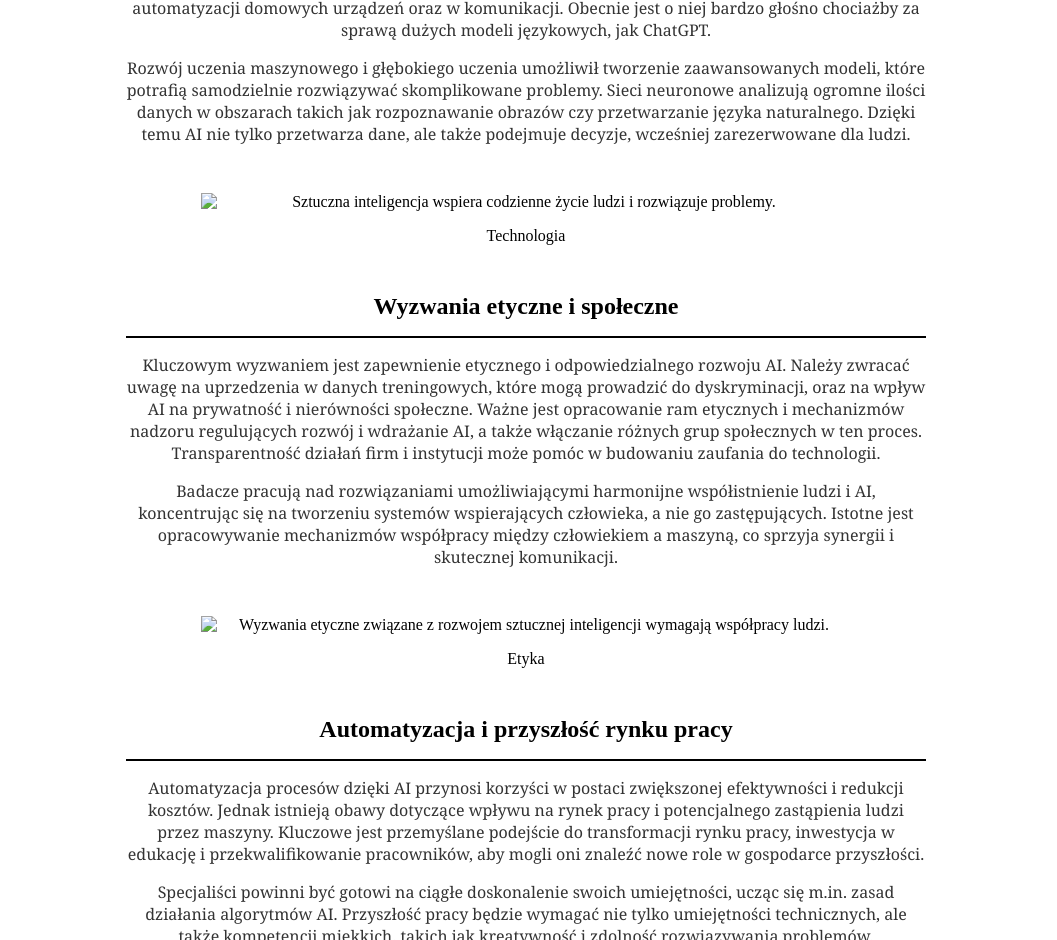
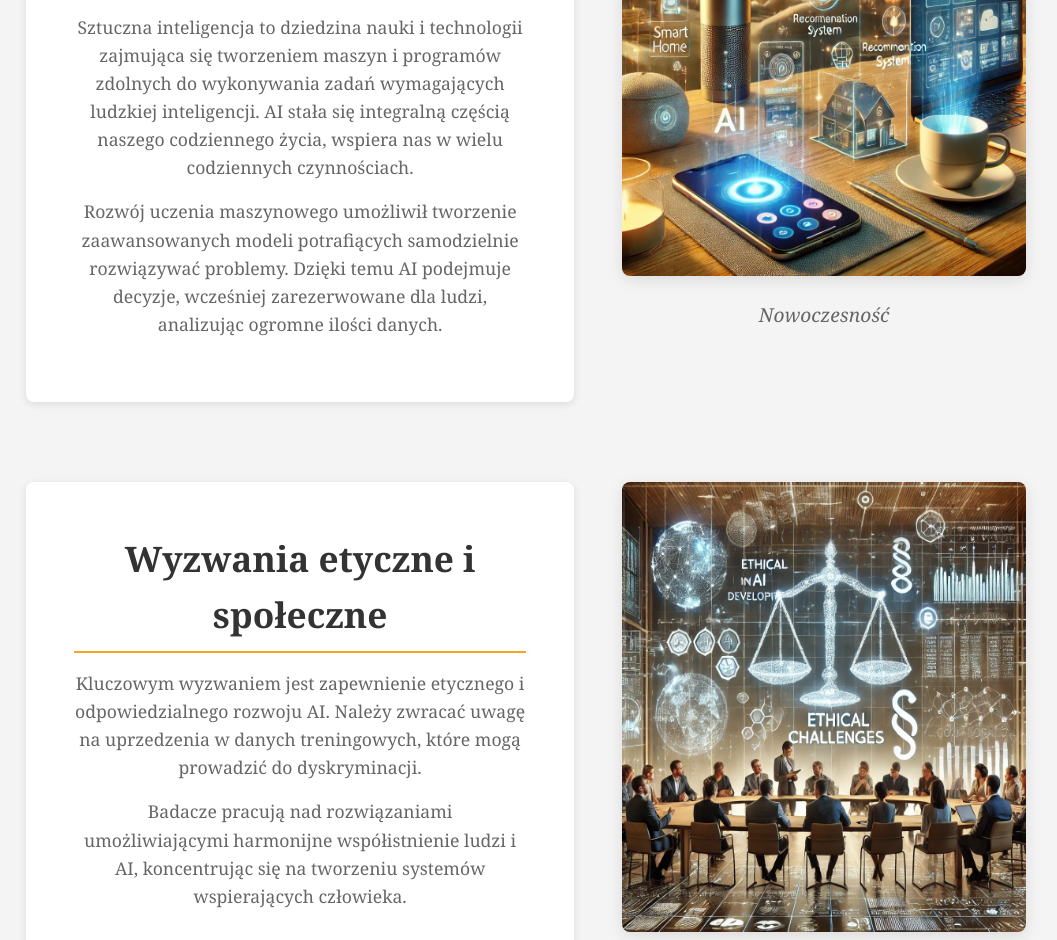
Before and after one commit to emidwate/oxido, a website: page podglad.html in a window 1280 px wide. Shown: the part 222-1162 px from the top of the page, without its empty margins (114-1171 px from the left). Drawn offline with Linux system fonts and the light colour scheme.

Commit message:
Changed queries, added generated program files, changed readme description

```diff
--- a/podglad.html
+++ b/podglad.html
@@ -3,80 +3,56 @@
 <head>
     <meta charset="UTF-8">
     <meta name="viewport" content="width=device-width, initial-scale=1.0">
-    <title>Tytuł artykułu</title>
+    <title>Artykuł</title>
     <style>
-        * {padding: 0;margin: 0;box-sizing: border-box;}body{width: 300px;margin: 3rem auto;text-align: center;}
-        figure {margin: 3rem auto;max-width: 650px;text-align: center;display: flex;flex-direction: column;gap: 1rem;}
-        .content {margin: 1rem 0;font-size: 1rem;color: #333333;font-family: Georgia, 'Times New Roman', Times, serif;}
-        .title {padding-bottom: 1rem;border-bottom: 2px solid black;}
-        @media screen and (min-width: 600px) {body {width: 800px;}}
+        * {margin: 0; padding: 0; box-sizing: border-box;}
+        body {margin: 2rem; background-color: #f4f4f4; line-height: 1.6; font-family: 'Cambria', 'Cochin', 'Georgia', 'Times', 'Times New Roman', serif;}
+        .article {margin-bottom: 2rem;}
+        .content {padding: 3rem; margin-bottom: 2rem; text-align: center; background-color: #fff; border-radius: 8px; box-shadow: 0 2px 8px rgba(0, 0, 0, 0.1);}
+        .title {color: #333; padding-bottom: 0.5rem; border-bottom: 2px solid #f5a623;}
+        .paragraph {font-size: 1.1rem; margin: 1rem 0; color: #666;}
+        .img {width: 100%; height: auto; margin-bottom: 1rem; border-radius: 8px; box-shadow: 0 4px 16px rgba(0, 0, 0, 0.1);}
+        figure {text-align: center;}
+        figcaption {font-size: 1.2rem; color: #666; font-style: italic;}
+        @media screen and (min-width: 600px) {body {max-width: 1000px; margin: 3rem auto;}
+        .article {display: flex; gap: 3rem; margin-bottom: 3rem;} .content {width: 60%;} .title {font-size: 2.2rem;} .img {width: 100%; height: 450px;}}
     </style>
 </head>
 <body>
-Sztuczna inteligencja: wpływ i wyzwania
+    <div class="article">
+        <div class="content">
+            <h2 class="title">Sztuczna inteligencja: wpływ i wyzwania</h2>
+            <p class="paragraph">Sztuczna inteligencja to dziedzina nauki i technologii zajmująca się tworzeniem maszyn i programów zdolnych do wykonywania zadań wymagających ludzkiej inteligencji. AI stała się integralną częścią naszego codziennego życia, wspiera nas w wielu codziennych czynnościach.</p>
+            <p class="paragraph">Rozwój uczenia maszynowego umożliwił tworzenie zaawansowanych modeli potrafiących samodzielnie rozwiązywać problemy. Dzięki temu AI podejmuje decyzje, wcześniej zarezerwowane dla ludzi, analizując ogromne ilości danych.</p>
+        </div>
+        <figure>
+            <img class="img" src="./img/wplyw.webp" alt="AI wpłynęła na codzienne życie i pozwala na rozwiązywanie problemów przez maszyny.">
+            <figcaption>Nowoczesność</figcaption>
+        </figure>
+    </div>
 
-Sztuczna inteligencja to dziedzina nauki i technologii zajmująca się tworzeniem maszyn i programów zdolnych do wykonywania zadań wymagających ludzkiej inteligencji, takich jak uczenie się, rozumienie języka naturalnego i podejmowanie decyzji. AI stała się integralną częścią naszego codziennego życia, od asystentów głosowych w smartfonach, jak Siri czy Google Assistant, po systemy rekomendacyjne na platformach streamingowych, takich jak Netflix czy Spotify. Wspiera nas w planowaniu tras, automatyzacji domowych urządzeń oraz w komunikacji. Obecnie jest o niej bardzo głośno chociażby za sprawą dużych modeli językowych, jak ChatGPT.
+    <div class="article">
+        <div class="content">
+            <h2 class="title">Wyzwania etyczne i społeczne</h2>
+            <p class="paragraph">Kluczowym wyzwaniem jest zapewnienie etycznego i odpowiedzialnego rozwoju AI. Należy zwracać uwagę na uprzedzenia w danych treningowych, które mogą prowadzić do dyskryminacji.</p>
+            <p class="paragraph">Badacze pracują nad rozwiązaniami umożliwiającymi harmonijne współistnienie ludzi i AI, koncentrując się na tworzeniu systemów wspierających człowieka.</p>
+        </div>
+        <figure>
+            <img class="img" src="./img/wyzwania.webp" alt="Etyczne wyzwania związane z rozwojem AI i rola współpracy ludzi.">
+            <figcaption>Etyka</figcaption>
+        </figure>
+    </div>
 
-Rozwój uczenia maszynowego i głębokiego uczenia umożliwił tworzenie zaawansowanych modeli, które potrafią samodzielnie rozwiązywać skomplikowane problemy. Sieci neuronowe analizują ogromne ilości danych w obszarach takich jak rozpoznawanie obrazów czy przetwarzanie języka naturalnego. Dzięki temu AI nie tylko przetwarza dane, ale także podejmuje decyzje, wcześniej zarezerwowane dla ludzi.
-
-<figure>
-    <img src="image_placeholder.jpg" alt="Sztuczna inteligencja wspiera codzienne życie ludzi i rozwiązuje problemy." />
-    <figcaption>Technologia</figcaption>
-</figure>
-
-Wyzwania etyczne i społeczne
-
-Kluczowym wyzwaniem jest zapewnienie etycznego i odpowiedzialnego rozwoju AI. Należy zwracać uwagę na uprzedzenia w danych treningowych, które mogą prowadzić do dyskryminacji, oraz na wpływ AI na prywatność i nierówności społeczne. Ważne jest opracowanie ram etycznych i mechanizmów nadzoru regulujących rozwój i wdrażanie AI, a także włączanie różnych grup społecznych w ten proces. Transparentność działań firm i instytucji może pomóc w budowaniu zaufania do technologii.
-
-Badacze pracują nad rozwiązaniami umożliwiającymi harmonijne współistnienie ludzi i AI, koncentrując się na tworzeniu systemów wspierających człowieka, a nie go zastępujących. Istotne jest opracowywanie mechanizmów współpracy między człowiekiem a maszyną, co sprzyja synergii i skutecznej komunikacji.
-
-<figure>
-    <img src="image_placeholder.jpg" alt="Wyzwania etyczne związane z rozwojem sztucznej inteligencji wymagają współpracy ludzi." />
-    <figcaption>Etyka</figcaption>
-</figure>
-
-Automatyzacja i przyszłość rynku pracy
-
-Automatyzacja procesów dzięki AI przynosi korzyści w postaci zwiększonej efektywności i redukcji kosztów. Jednak istnieją obawy dotyczące wpływu na rynek pracy i potencjalnego zastąpienia ludzi przez maszyny. Kluczowe jest przemyślane podejście do transformacji rynku pracy, inwestycja w edukację i przekwalifikowanie pracowników, aby mogli oni znaleźć nowe role w gospodarce przyszłości.
-
-Specjaliści powinni być gotowi na ciągłe doskonalenie swoich umiejętności, ucząc się m.in. zasad działania algorytmów AI. Przyszłość pracy będzie wymagać nie tylko umiejętności technicznych, ale także kompetencji miękkich, takich jak kreatywność i zdolność rozwiązywania problemów.
-
-<figure>
-    <img src="image_placeholder.jpg" alt="Automatyzacja procesów zmienia rynek pracy i wymaga przemyślanej adaptacji." />
-    <figcaption>Przyszłość</figcaption>
-</figure>
-
-Nasza zdolność do adaptacji i innowacji zdecyduje o tym, jak AI wpłynie na przyszłość ludzkości. Wspólnie możemy kształtować tę przyszłość, wykorzystując AI dla dobra wszystkich.
-
-*Tekst opracowany przez AI. W Oxido nie mamy aż tak cukierkowego spojrzenia na sztuczną inteligencję... ;)
+    <div class="article">
+        <div class="content">
+            <h2 class="title">Automatyzacja i przyszłość rynku pracy</h2>
+            <p class="paragraph">Automatyzacja procesów dzięki AI przynosi korzyści w postaci zwiększonej efektywności i redukcji kosztów. Istnieją jednak obawy dotyczące wpływu na rynek pracy i potencjalnego zastąpienia ludzi przez maszyny.</p>
+            <p class="paragraph">Specjaliści powinni być gotowi na ciągłe doskonalenie swoich umiejętności, ucząc się zasad działania algorytmów AI. Przyszłość pracy wymaga również kompetencji miękkich.</p>
+        </div>
+        <figure>
+            <img class="img" src="./img/automatyzacja.webp" alt="Automatyzacja wpływa na efektywność, ale niesie ryzyko dla rynku pracy.">
+            <figcaption>Automatyzacja</figcaption>
+        </figure>
+    </div>
 </body>
-<script>
-    const originalBody = document.body.cloneNode(true)
-    const bodyNodes = Array.from(originalBody.childNodes)
-    document.body.innerHTML = ""
-    for (let bodyChild of bodyNodes) {
-        if(bodyChild.nodeName == '#text') {
-            const textToArray = Array.from(bodyChild.nodeValue.split("\n"))
-            const trimmedText = textToArray.filter(item => item !== "")
-            trimmedText.forEach((elem, index) => {
-                if (index == 0) {
-                    const h2 = createHTMLTag('h2', ["innerText", "className"], [elem, "title"])
-                    document.body.appendChild(h2)
-                } else {
-                    const p = createHTMLTag("p", ["innerText", "className"], [elem, "content"])
-                    p.innerText == "undefined" ? '' : document.body.appendChild(p)
-                }
-            })
-        } else if (bodyChild.nodeName == "FIGURE") {
-            document.body.appendChild(bodyChild)
-        }
-    }
-    function createHTMLTag(tagName, attributes, values) {
-        const element = document.createElement(tagName)
-        attributes.forEach((option, index) => {
-            element[option] = values[index]
-        })
-        return element
-    }
-</script>
 </html>
```
Also changed, not shown: artykul.html (added, +35 -0 lines), openAIQuery.js (+7 -5 lines), szablon.html (added, +23 -0 lines), template.js (+15 -38 lines), README.md, img/automatyzacja.webp (added), img/wplyw.webp (added), img/wyzwania.webp (added).
